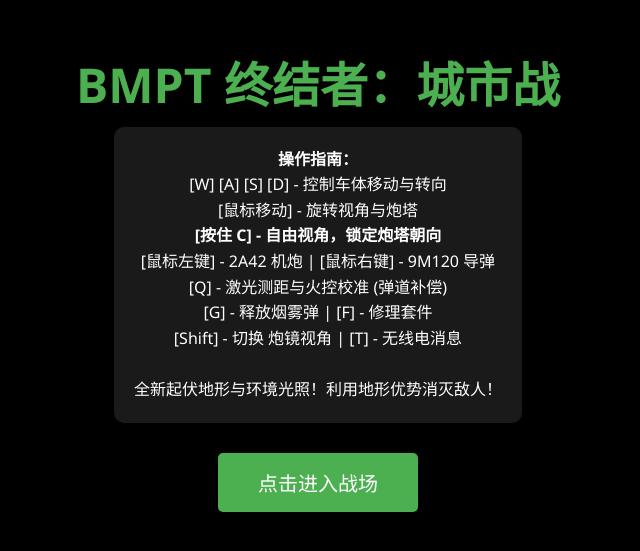
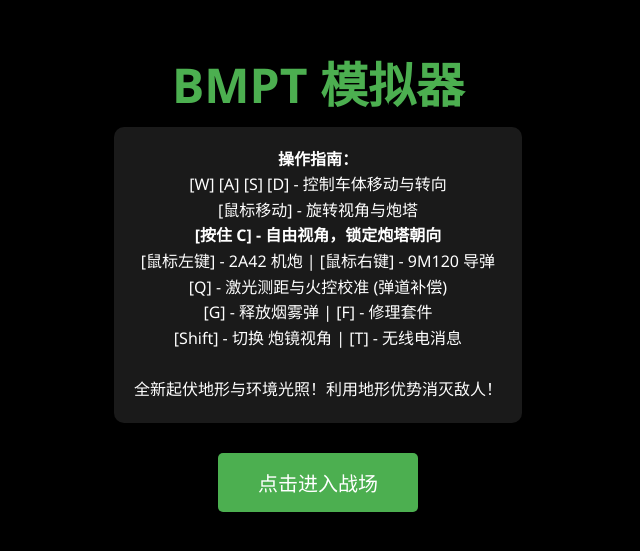
Before and after one commit to LpIuma/Canvas_game, a plain HTML site: page index.html in a window 1280 px wide. Shown: the part 137-688 px from the top of the page, without its empty margins (322-962 px from the left). Drawn offline with nearby package versions, Linux system fonts and the light colour scheme.

Commit message:
Update index.html

```diff
--- a/index.html
+++ b/index.html
@@ -571,7 +571,7 @@
     </div>
 
     <div id="start-screen">
-        <h1>BMPT 终结者：城市战</h1>
+        <h1>BMPT 模拟器</h1>
         <div class="instructions">
             <strong>操作指南：</strong><br>
             [W] [A] [S] [D] - 控制车体移动与转向<br>
```
